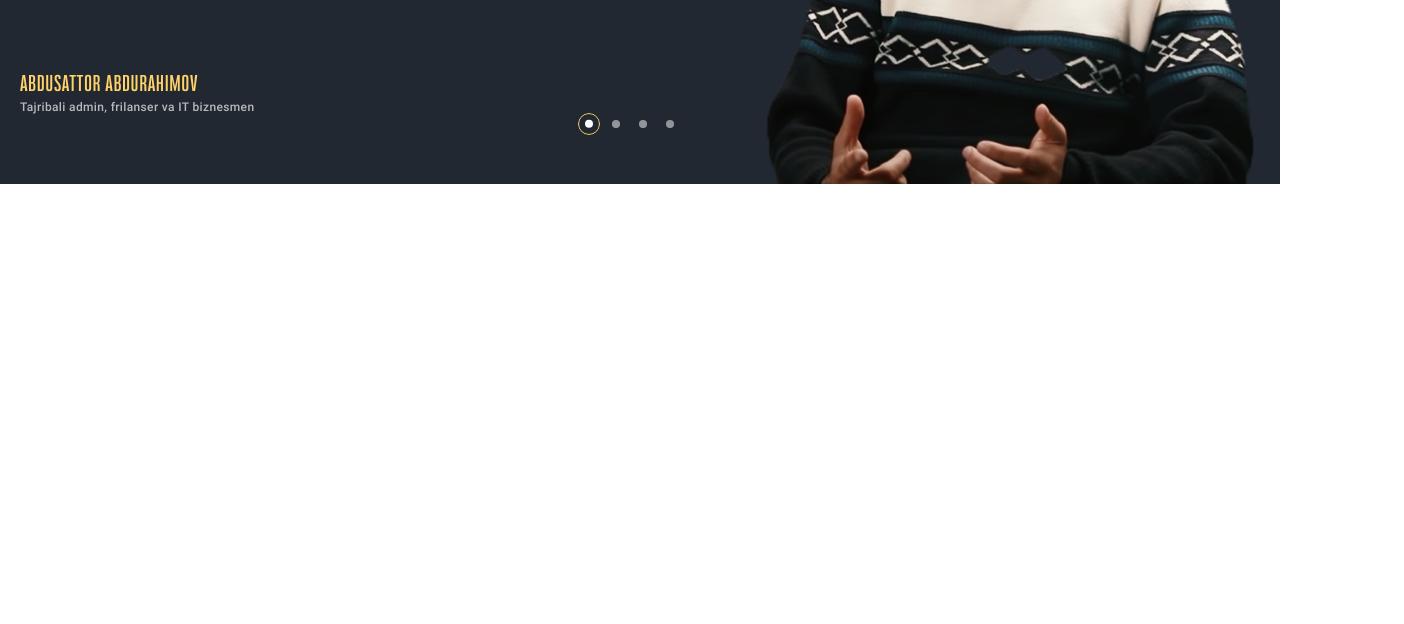
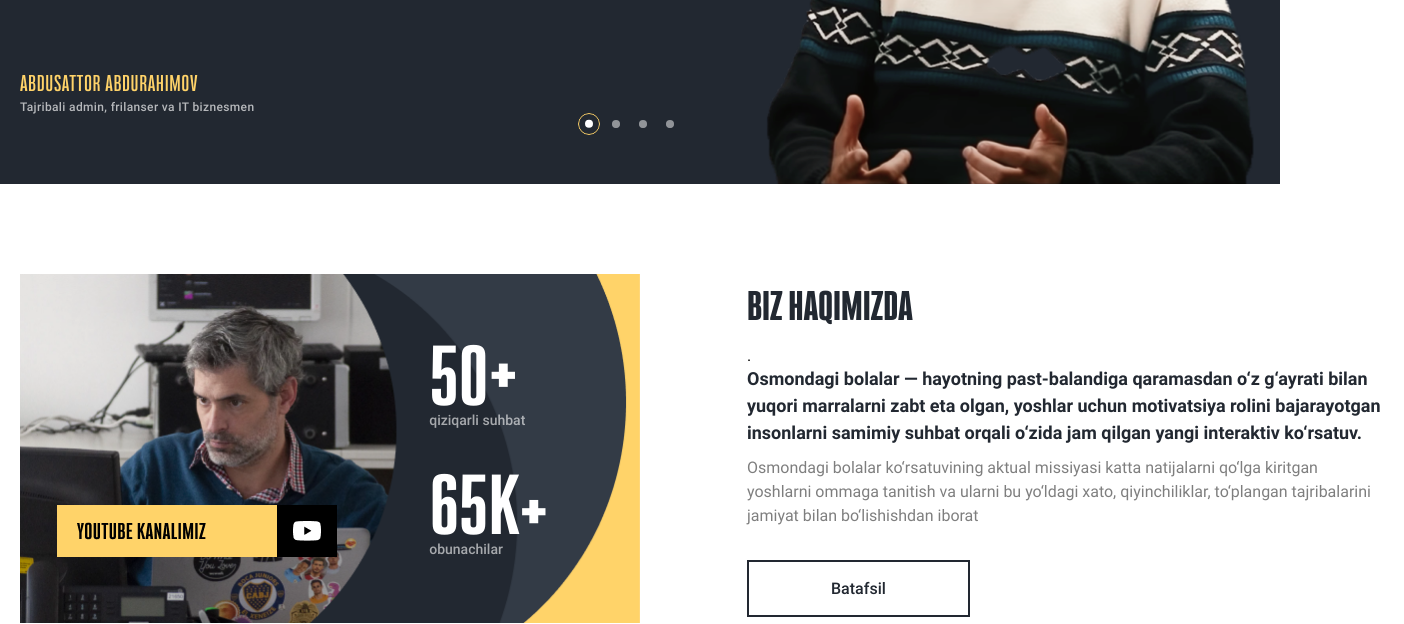
Before and after one commit to umarofz/osmondagi-bolalar, a plain HTML site: page index.html in a window 1280 px wide. Shown: the part 425-1049 px from the top of the page, 1404 px wide, since content can reach past the window. Before the commit the page ends 800 px from the top, so only its background shows below. Drawn offline with nearby package versions, Linux system fonts and the light colour scheme.

Commit message:
End of section about

```diff
--- a/index.html
+++ b/index.html
@@ -53,6 +53,32 @@
         </div>
       </div>
     </section>
+
+    <section class="about">
+      <div class="container about__inner-wrapper">
+        <div class="about__container">
+          <div class="about__left">
+            <img class="about__img" src="./images/youtube.png" alt="about-img" width="621" height="350">
+            <div class="about__stat">
+              <p class="about__stat-heading">50+</p>
+              <p class="about__stat-text">qiziqarli suhbat</p>
+              <p class="about__stat-heading">65k+</p>
+              <p class="about__stat-text">obunachilar</p>
+            </div>
+          </div>
+
+          <div class="about__right">
+            <h2 class="about__heading">Biz haqimizda</h2>.
+
+            <p class="about__text">Osmondagi bolalar — hayotning past-balandiga qaramasdan o‘z g‘ayrati bilan yuqori marralarni zabt eta olgan, yoshlar uchun motivatsiya rolini bajarayotgan insonlarni samimiy suhbat orqali o‘zida jam qilgan yangi interaktiv ko‘rsatuv.</p>
+
+            <p class="about__text2">Osmondagi bolalar ko‘rsatuvining aktual missiyasi katta natijalarni qo‘lga kiritgan yoshlarni ommaga tanitish va ularni bu yo‘ldagi xato, qiyinchiliklar, to‘plangan tajribalarini jamiyat bilan bo‘lishishdan iborat</p>
+
+            <a class="about__btn" href="#">Batafsil</a>
+          </div>
+        </div>
+      </div>
+    </section>
   </main>
 
   <footer class="footer">
--- a/scss/_fonts.scss
+++ b/scss/_fonts.scss
@@ -41,3 +41,10 @@
   src:  url('../fonts/BwStretch-Heavy.woff2') format('woff2'), /* Chrome 26+, Opera 23+, Firefox 39+ */
   url('../fonts/BwStretch-Heavy.woff') format('woff'); /* Chrome 6+, Firefox 3.6+, IE 9+, Safari 5.1+ */
 }
+@font-face {
+  font-family: 'Bw Stretch';
+  font-style: normal;
+  font-weight: 900;
+  src:  url('../fonts/BwStretch-Black.woff2') format('woff2'), /* Chrome 26+, Opera 23+, Firefox 39+ */
+  url('../fonts/BwStretch-Black.woff') format('woff'); /* Chrome 6+, Firefox 3.6+, IE 9+, Safari 5.1+ */
+}
--- /dev/null
+++ b/scss/blocks/_about.scss
@@ -0,0 +1,106 @@
+.about {
+
+  &__inner-wrapper {
+  }
+
+  &__container {
+    display: flex;
+    position: relative;
+    background-image: url("./../../images/biz-haqimizda.png");
+    background-repeat: no-repeat;
+    background-size: contain;
+    width: 620px;
+    height: 350px;
+  }
+
+  &__left {
+    margin-right: 53px;
+  }
+
+  &__img {
+    width: 280px;
+    height: 52px;
+    position: absolute;
+    left: 6%;
+    top: 66%;
+  }
+
+  &__stat {
+    position: absolute;
+    top: 20%;
+    left: 66%;
+  }
+
+  &__stat-heading {
+    font-family: 'Bw Stretch';
+    font-style: normal;
+    font-weight: 900;
+    font-size: 74px;
+    line-height: 63px;
+    margin-bottom: 5px;
+    text-transform: uppercase;
+    color: #FFFFFF;
+  }
+
+  &__stat-text {
+    font-family: 'Roboto';
+    font-style: normal;
+    font-weight: 500;
+    font-size: 14px;
+    line-height: 16px;
+    color: #FFFFFF;
+    opacity: 0.6;
+    margin-bottom: 45px;
+  }
+
+  &__right {
+    margin-left: 674px;
+  }
+
+  &__heading {
+    font-family: 'Bw Stretch';
+    font-style: normal;
+    font-weight: 800;
+    font-size: 36px;
+    line-height: 63px;
+    text-transform: uppercase;
+    color: #222831;
+    margin-bottom: 10px;
+  }
+
+  &__text {
+    font-family: 'Roboto';
+    font-style: normal;
+    font-weight: 700;
+    font-size: 18px;
+    line-height: 27px;
+    margin-bottom: 10px;
+    color: #222831;
+    width: 657px;
+  }
+
+  &__text2 {
+    font-family: 'Roboto';
+    font-style: normal;
+    font-weight: 400;
+    font-size: 16px;
+    line-height: 24px;
+    color: #000000;
+    opacity: 0.5;
+    margin-bottom: 51px;
+    width: 638px;
+  }
+
+  &__btn {
+    border: 2px solid #222831;
+    text-decoration: none;
+    font-family: 'Roboto';
+font-style: normal;
+font-weight: 500;
+font-size: 16px;
+line-height: 19px;
+text-align: center;
+color: #222831;
+padding: 17px 82px;
+  }
+}
--- a/scss/blocks/_blocks.scss
+++ b/scss/blocks/_blocks.scss
@@ -2,4 +2,5 @@
 @import "container";
 @import "header";
 @import "hero";
+@import "about";
 @import "footer";
```
Also changed, not shown: css/styles.css, fonts/BwStretch-Black.woff (added), fonts/BwStretch-Black.woff2 (added), images/youtube.png (added), 1 other file.
